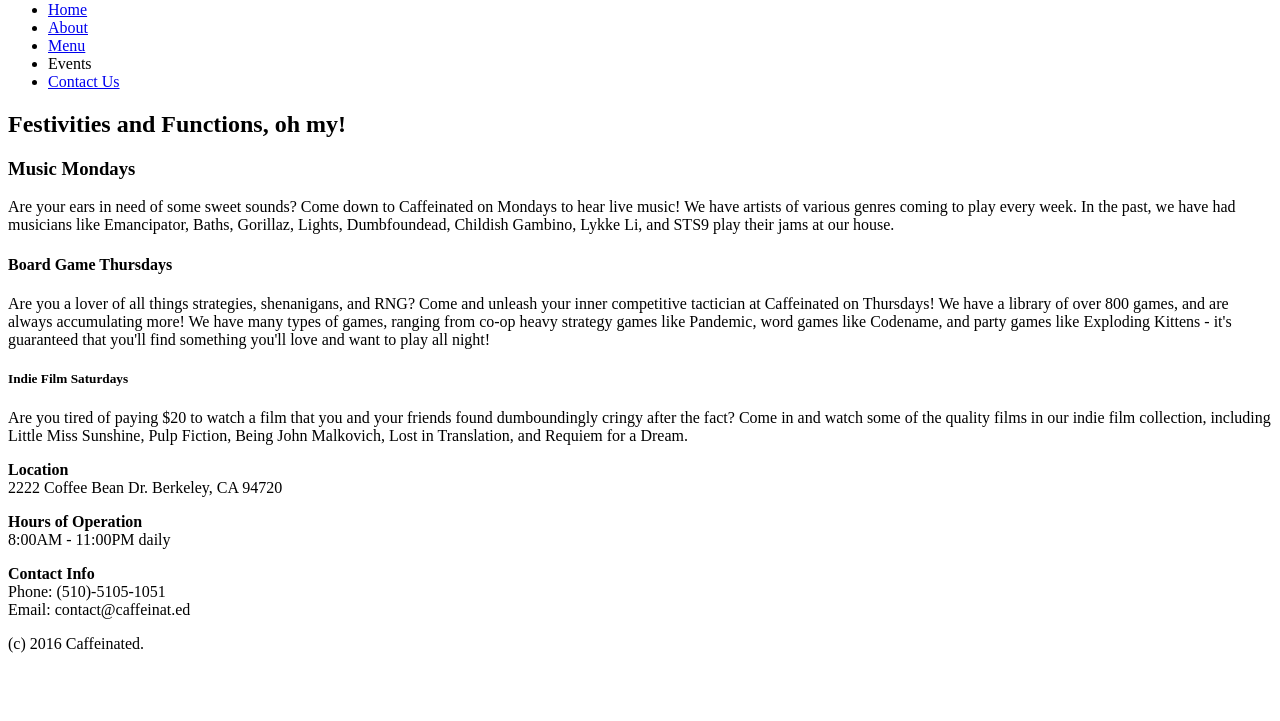
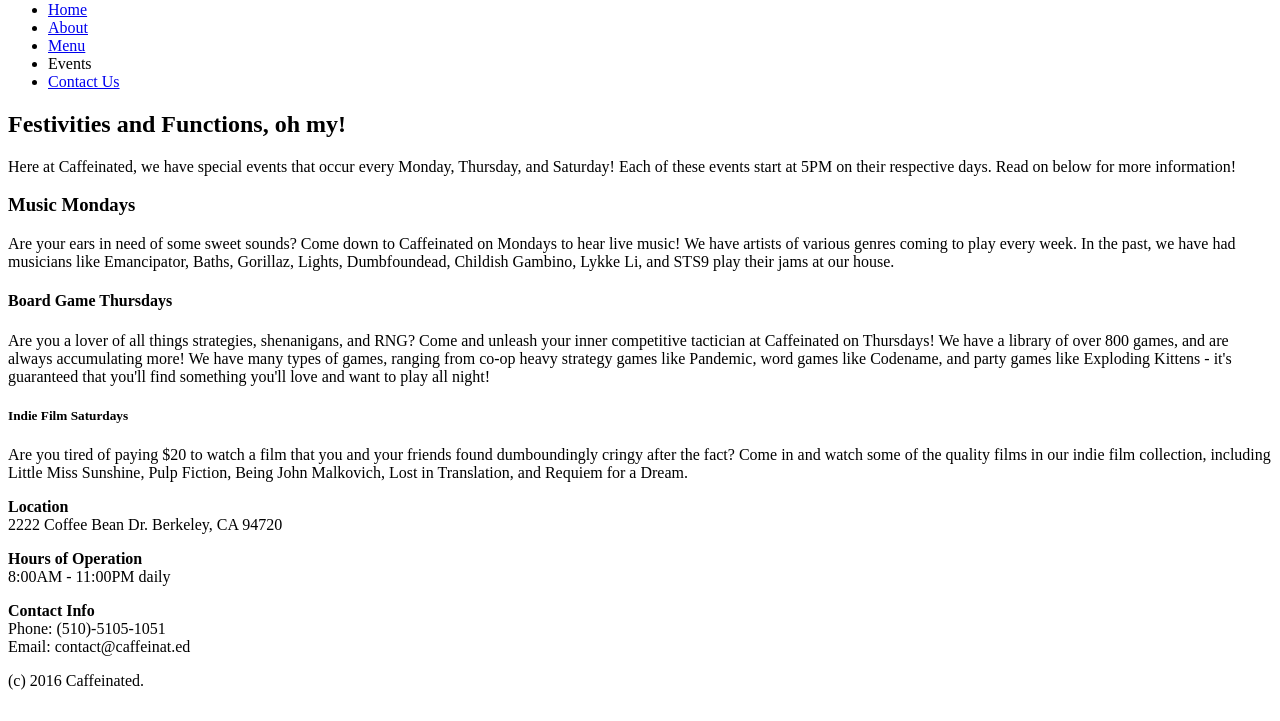
Before and after one commit to parkyngj/caffeinated, a plain HTML site: page events.html in a window 1280 px wide. Shown: the part 79-800 px from the top of the page. Drawn offline with Linux system fonts and the light colour scheme.

Commit message:
Update Events page with more information

```diff
--- a/events.html
+++ b/events.html
@@ -19,6 +19,8 @@
   </nav>
 
   <h2>Festivities and Functions, oh my!</h2>
+
+  <p>Here at Caffeinated, we have special events that occur every Monday, Thursday, and Saturday! Each of these events start at 5PM on their respective days. Read on below for more information!</p>
 
   <h3>Music Mondays</h3>
   <p>Are your ears in need of some sweet sounds? Come down to Caffeinated on Mondays to hear live music! We have artists of various genres coming to play every week. In the past, we have had musicians like Emancipator, Baths, Gorillaz, Lights, Dumbfoundead, Childish Gambino, Lykke Li, and STS9 play their jams at our house.</p>
```
